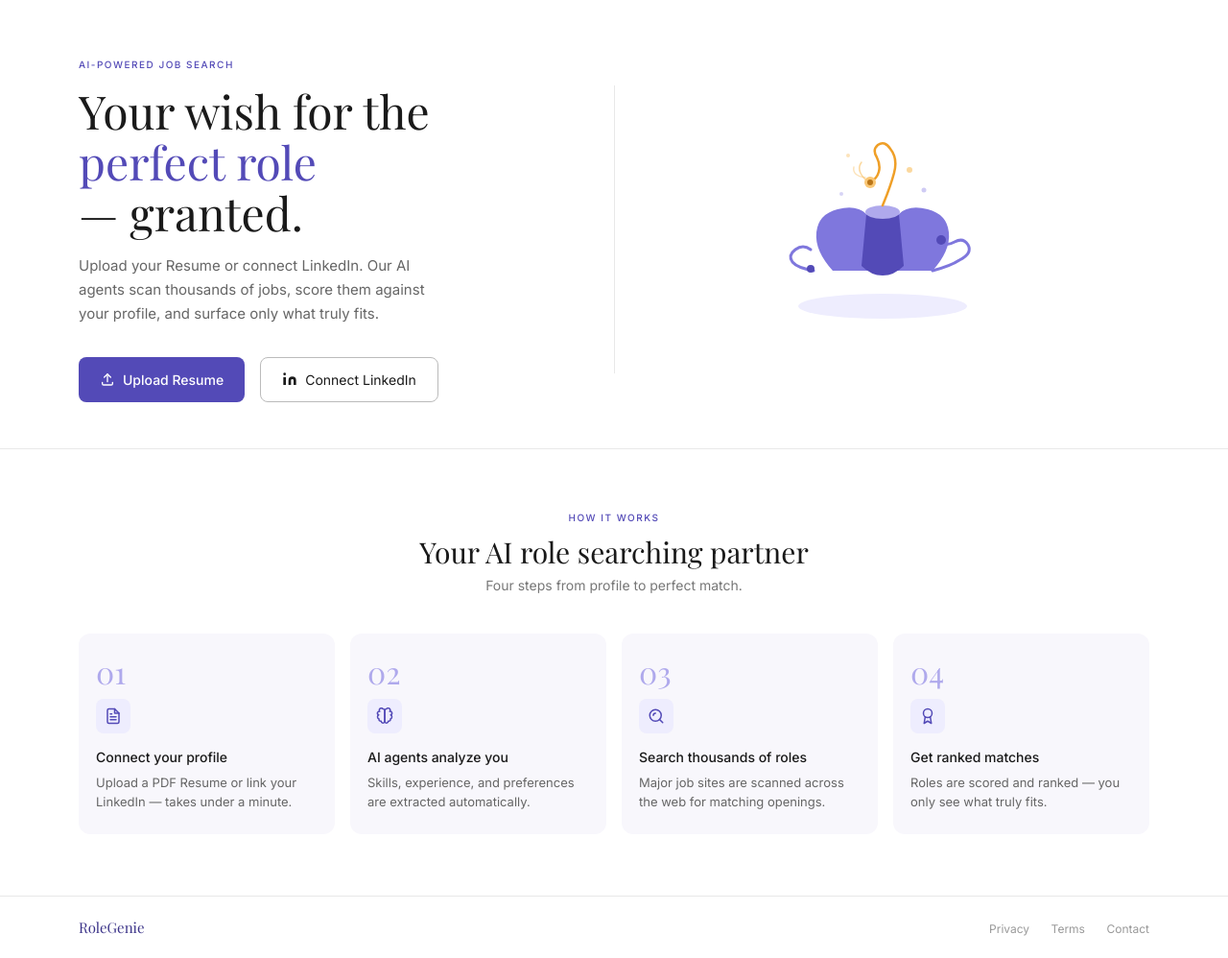
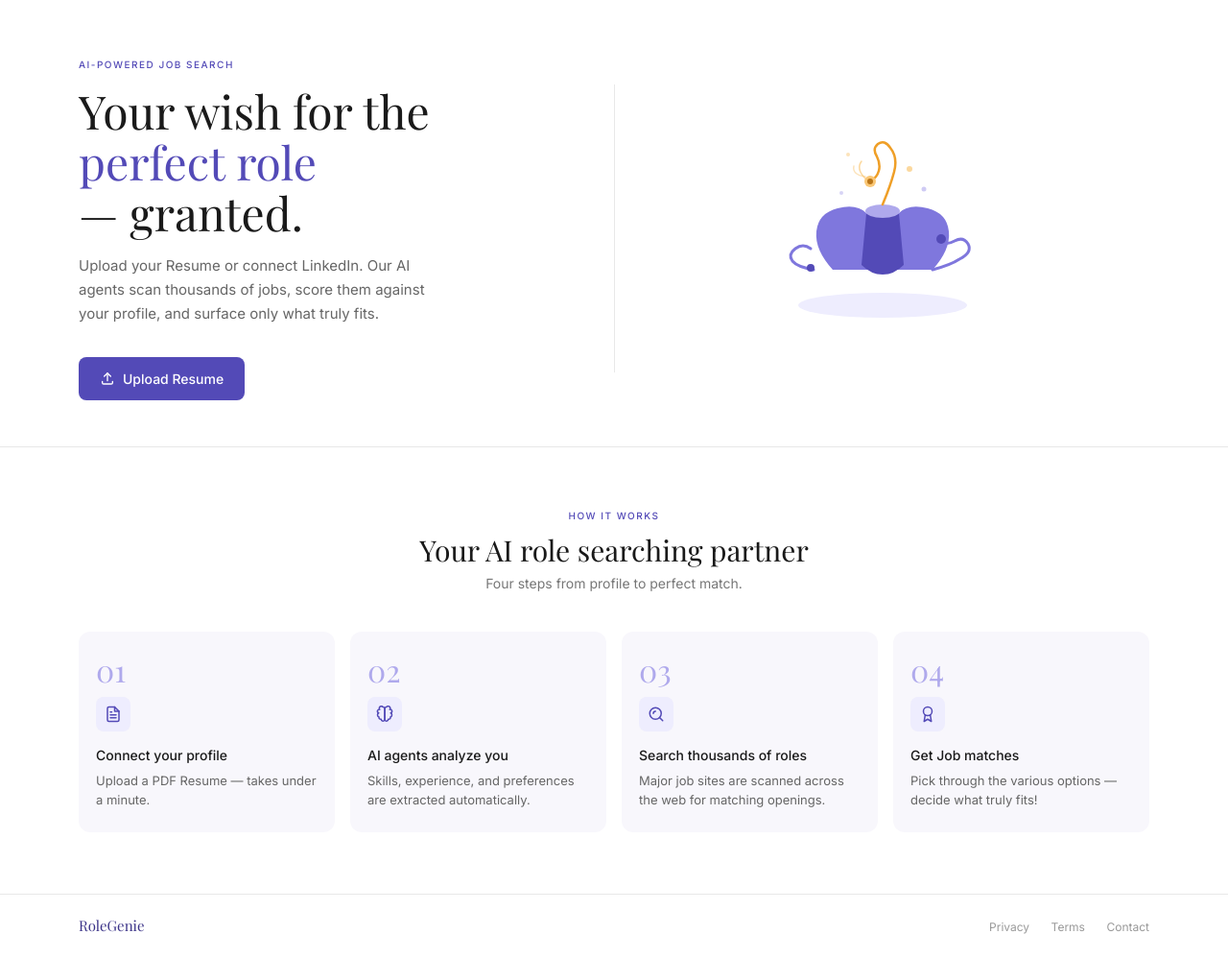
Before and after one commit to sjasthi/job-finder, a PHP site: page /RG/index.php in a window 1280 px wide. Shown: the part 61-1059 px from the top of the page at 96% size. After the commit the page ends 1034 px from the top, so only its background shows below. Run offline with PHP 8.4, Linux system fonts and the light colour scheme.

Commit message:
Updated index.php, changed some descriptions and deleted non functional button

```diff
--- a/RG/index.php
+++ b/RG/index.php
@@ -80,10 +80,6 @@ session_start();
               <svg width="16" height="16" viewBox="0 0 24 24" fill="none" stroke="currentColor" stroke-width="2" stroke-linecap="round" stroke-linejoin="round" aria-hidden="true"><path d="M4 17v2a2 2 0 0 0 2 2h12a2 2 0 0 0 2-2v-2"/><polyline points="7 9 12 4 17 9"/><line x1="12" y1="4" x2="12" y2="16"/></svg>
               Upload Resume
             </button>
-            <button class="btn-cta-outline" id="btn-linkedin">
-              <svg width="16" height="16" viewBox="0 0 24 24" fill="currentColor" aria-hidden="true"><path d="M16 8a6 6 0 0 1 6 6v7h-4v-7a2 2 0 0 0-2-2 2 2 0 0 0-2 2v7h-4v-7a6 6 0 0 1 6-6z"/><rect x="2" y="9" width="4" height="12"/><circle cx="4" cy="4" r="2"/></svg>
-              Connect LinkedIn
-            </button>
           </div>
         </div>
 
@@ -129,7 +125,7 @@ session_start();
             <div class="step-number">01</div>
             <div class="step-icon-wrap"><svg width="18" height="18" viewBox="0 0 24 24" fill="none" stroke="#534AB7" stroke-width="2" stroke-linecap="round" stroke-linejoin="round" aria-hidden="true"><path d="M14 2H6a2 2 0 0 0-2 2v16a2 2 0 0 0 2 2h12a2 2 0 0 0 2-2V8z"/><polyline points="14 2 14 8 20 8"/><line x1="16" y1="13" x2="8" y2="13"/><line x1="16" y1="17" x2="8" y2="17"/><polyline points="10 9 9 9 8 9"/></svg></div>
             <p class="step-title">Connect your profile</p>
-            <p class="step-desc">Upload a PDF Resume or link your LinkedIn — takes under a minute.</p>
+            <p class="step-desc">Upload a PDF Resume — takes under a minute.</p>
           </div>
         </div>
         <div class="col-sm-6 col-lg-3">
@@ -152,8 +148,8 @@ session_start();
           <div class="step-card text-start">
             <div class="step-number">04</div>
             <div class="step-icon-wrap"><svg width="18" height="18" viewBox="0 0 24 24" fill="none" stroke="#534AB7" stroke-width="2" stroke-linecap="round" stroke-linejoin="round" aria-hidden="true"><circle cx="12" cy="8" r="6"/><path d="M15.477 12.89 17 22l-5-3-5 3 1.523-9.11"/></svg></div>
-            <p class="step-title">Get ranked matches</p>
-            <p class="step-desc">Roles are scored and ranked — you only see what truly fits.</p>
+            <p class="step-title">Get Job matches</p>
+            <p class="step-desc">Pick through the various options — decide what truly fits!</p>
           </div>
         </div>
       </div>
```
